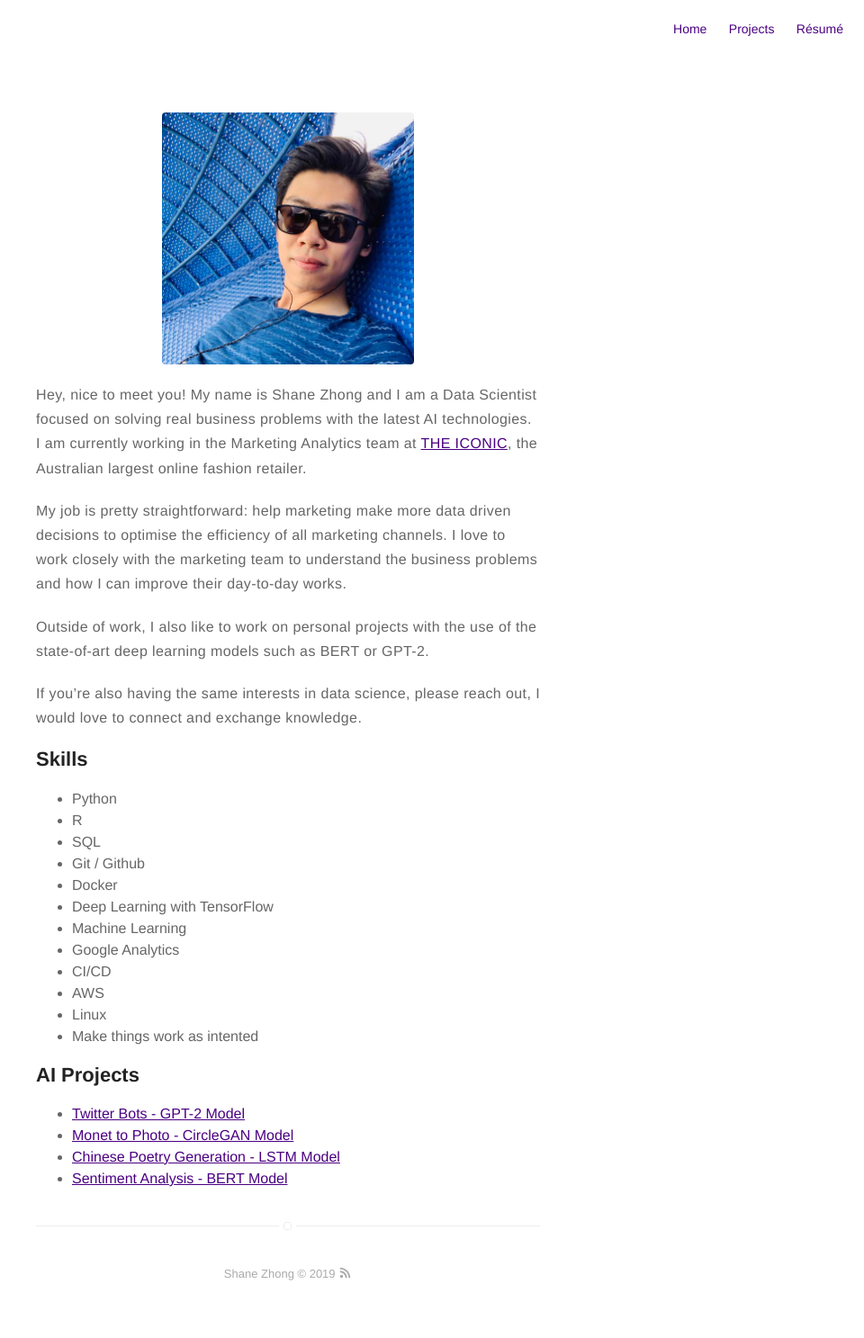
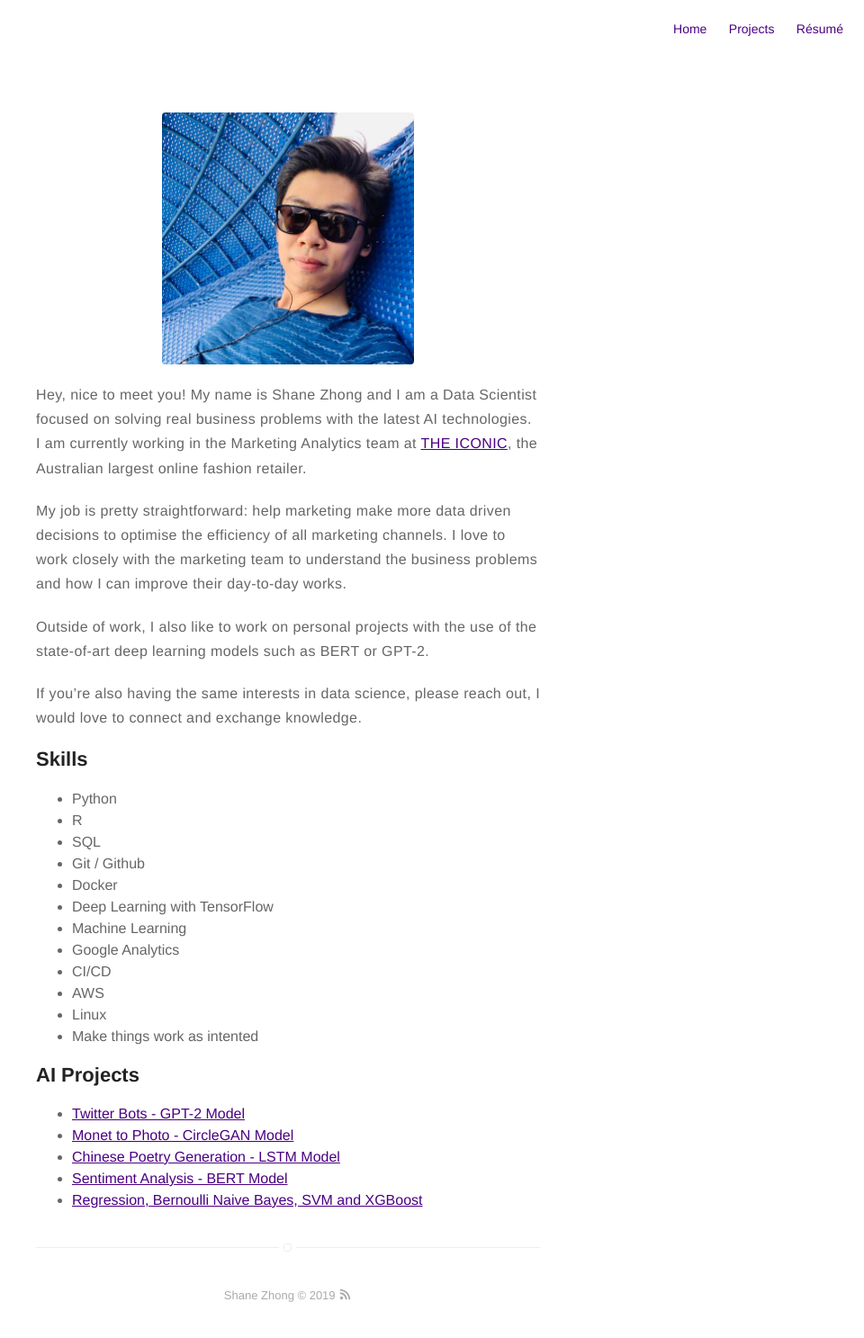
Before and after one commit to ShaneZhong/shanezhong.github.io, a Jekyll site: the page built from about.md, in a window 1280 px wide. Shown: the whole page at 90% size, without its empty margins (320-1280 px from the left). Built offline with Jekyll 4.4.1, drawn with Linux system fonts in a browser that asks for light colours; before the commit the page ends 1463 px from its top, so only the background shows below that.

Commit message:
Update about link

```diff
--- a/about.md
+++ b/about.md
@@ -42,8 +42,9 @@ If you’re also having the same interests in data science,
 <h2>AI Projects</h2>
 
 <ul>
-	<li><a href="https://github.com/">Twitter Bots - GPT-2 Model</a></li>
-	<li><a href="https://github.com/">Monet to Photo - CircleGAN Model</a></li>
-	<li><a href="https://github.com/">Chinese Poetry Generation - LSTM Model</a></li>
-	<li><a href="https://github.com/">Sentiment Analysis - BERT Model</a></li>
+	<li><a href="https://shanezhong.github.io//twitter-bot-with-GPT2/">Twitter Bots - GPT-2 Model</a></li>
+	<li><a href="https://shanezhong.github.io//monet-painting-to-photo/">Monet to Photo - CircleGAN Model</a></li>
+	<li><a href="https://shanezhong.github.io//poetry-creation-with-tpu/">Chinese Poetry Generation - LSTM Model</a></li>
+	<li><a href="https://shanezhong.github.io//sentiment-analysis-using-Bert/">Sentiment Analysis - BERT Model</a></li>
+	<li><a href="https://shanezhong.github.io//regression-rernoulli-naive-bayes-svm-xgboost/">Regression, Bernoulli Naive Bayes, SVM and XGBoost</a></li>
 </ul>
```
